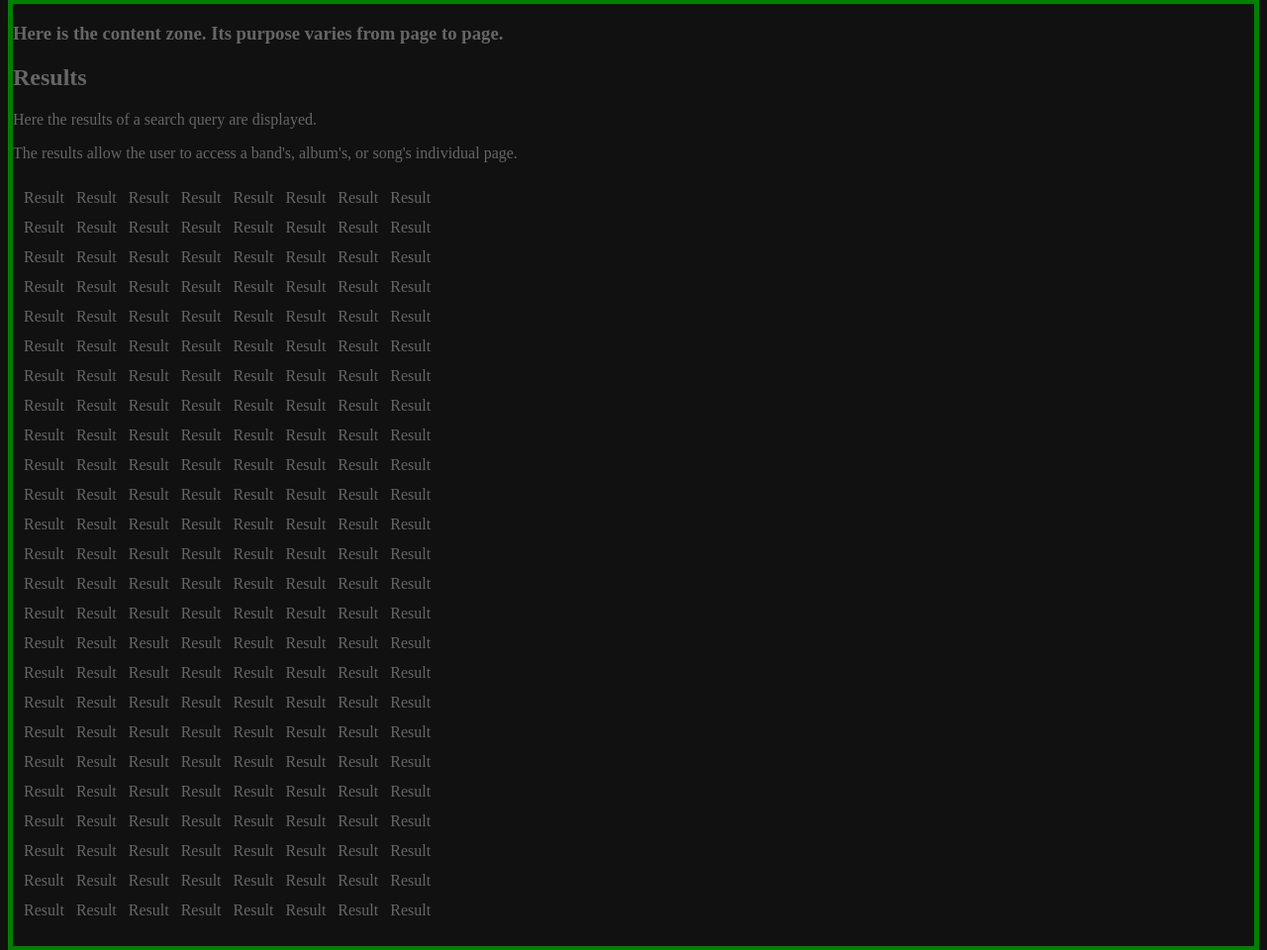
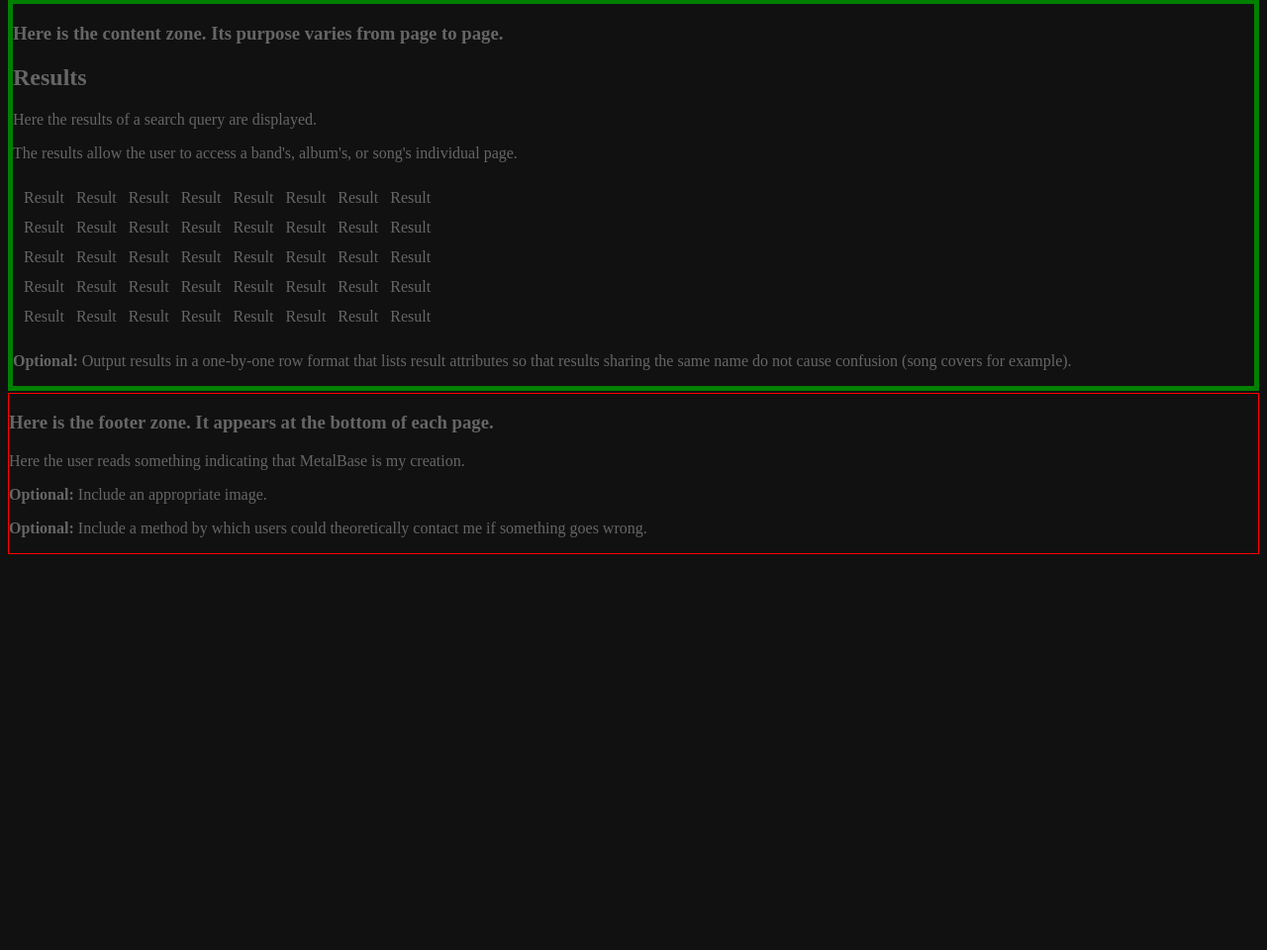
Before and after one commit to doug3230/MetalBase, a PHP site: page /results.php in a window 1280 px wide. Shown: the part 371-1331 px from the top of the page at 99% size. After the commit the page ends 931 px from the top, so only its background shows below. Run offline with PHP 8.4, Linux system fonts and the light colour scheme.

Commit message:
Added mention of optional table feature for the results page

```diff
--- a/Prototype/results.php
+++ b/Prototype/results.php
@@ -19,10 +19,12 @@
 			<table cols=4 cellspacing="10">
 				<?php
 				$row = str_repeat("<td>Result</td>",8);
-				echo str_repeat("<tr>$row</tr>",25)
+				echo str_repeat("<tr>$row</tr>",5)
 				?>
 			</table>
 			</p>
+			<p><strong>Optional:</strong> Output results in a one-by-one row format that lists result attributes so that
+				results sharing the same name do not cause confusion (song covers for example).</p>
 		</div> <!-- End of contentzone div -->
 
 		<?php include 'includes/footerzone.html.php'; ?>
```
